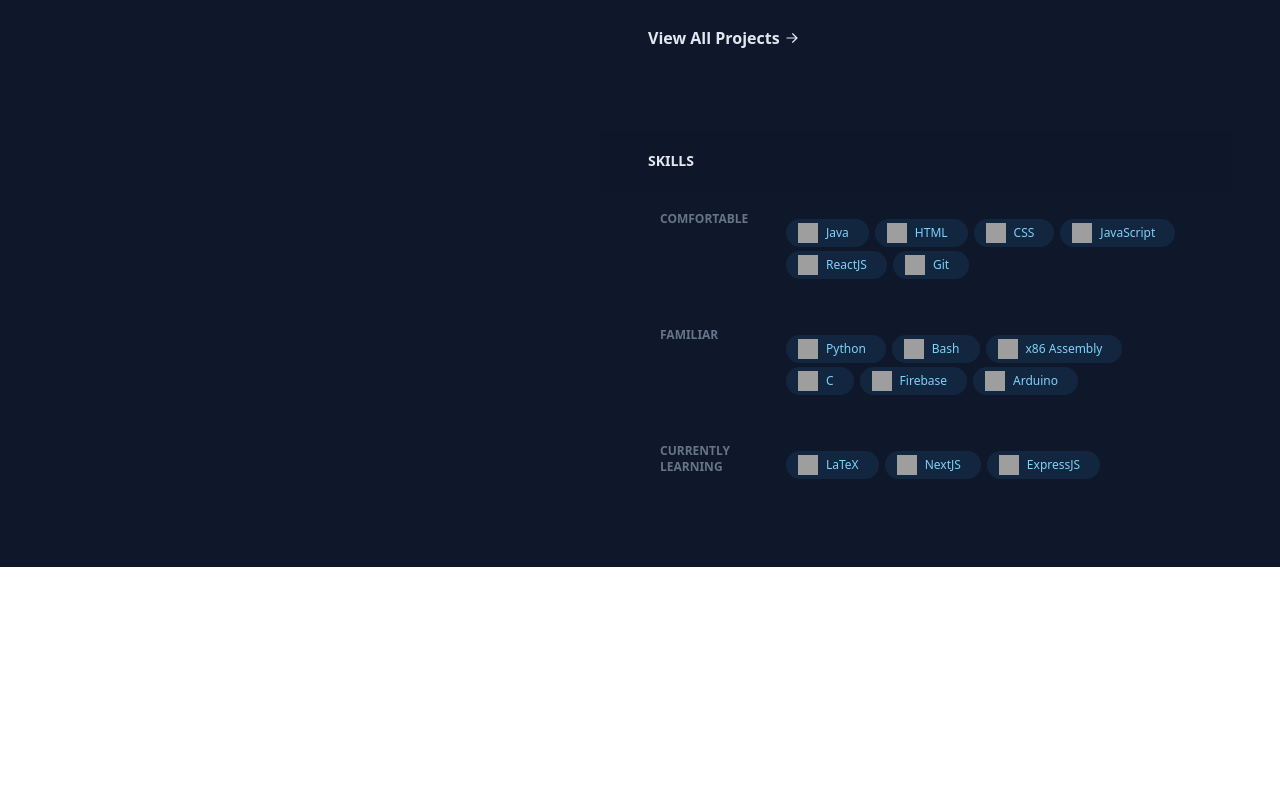
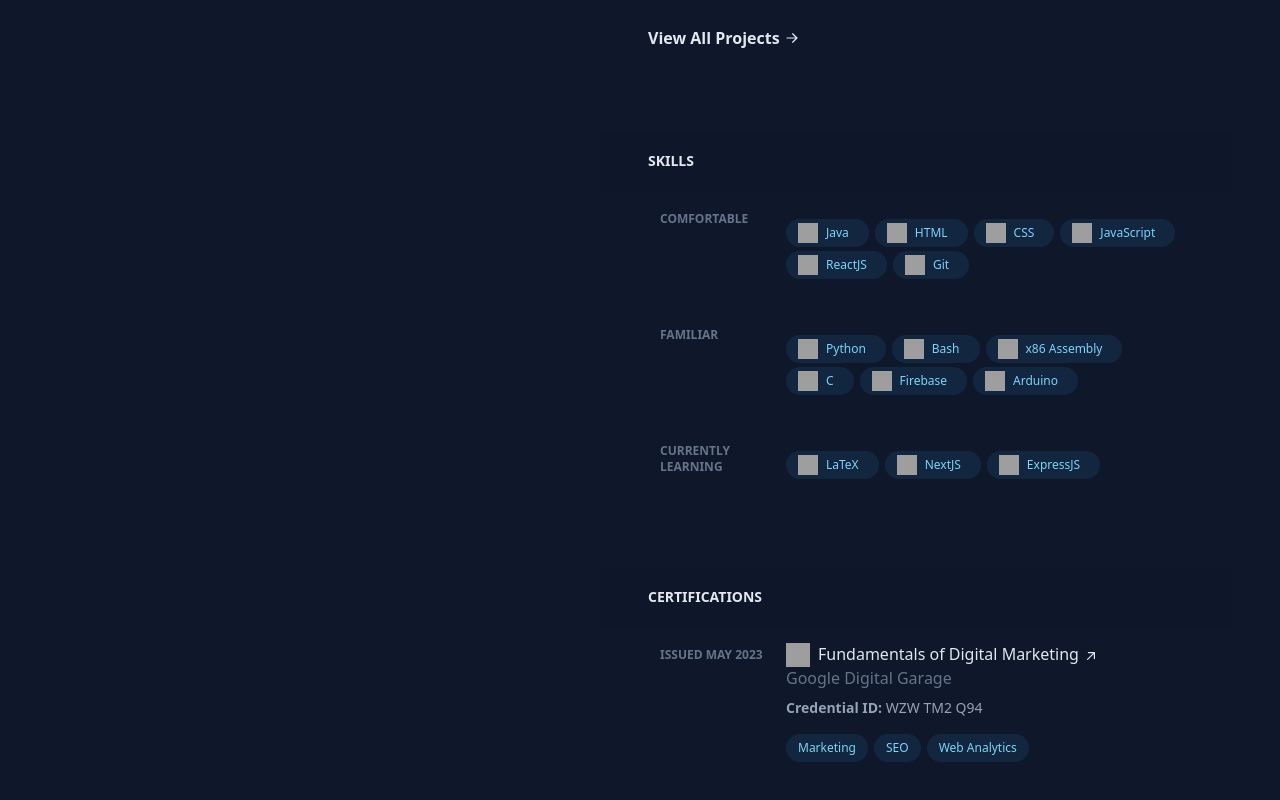
Before and after one commit to Alan0893/v2, a React (Create React App) app: page / in a window 1280 px wide. Shown: the part 2938-3738 px from the top of the page. Before the commit the page ends 3505 px from the top, so only its background shows below. Built offline with nearby package versions, Linux system fonts and the light colour scheme; grey boxes are pictures that could not be loaded.

Commit message:
added certifications

```diff
--- a/src/pages/Home.js
+++ b/src/pages/Home.js
@@ -5,6 +5,7 @@ import About from '../sections/About';
 import Experience from '../sections/Experience';
 import Projects from '../sections/Projects';
 import Skills from '../sections/Skills';
+import Certifications from '../sections/Certifications';
 
 const Home = () => {
   // Setting the styling of the components
@@ -69,6 +70,13 @@ const Home = () => {
           </div>
           <Skills />
         </section>
+
+        <section id='certifications' className={section}>
+          <div className={h2Wrapper}>
+            <h2 className={h2}>Certifications</h2>
+          </div>
+          <Certifications />
+        </section>
       </main>
     </>
   )
--- /dev/null
+++ b/src/sections/Certifications.js
@@ -0,0 +1,178 @@
+import React from 'react'
+
+const Certifications = () => {
+  // Setting the styling of the components
+  const experience = `
+    mb-10
+  `;
+  const container = `
+    group
+    relative
+    grid
+    pb-1
+    transition-all
+    sm:grid-cols-8
+    sm:gap-8
+    md:gap-4
+  `;
+  const divStyle = `
+    absolute
+    -inset-x-4
+    -inset-y-4
+    z-0 hidden
+    rounded-md
+    lg:-inset-x-6 lg:block
+    lg:group-hover:bg-slate-800/50
+  `;
+  const time = `
+    z-10
+    mb-2
+    mt-1
+    sm:ml-3
+    text-xs
+    font-semibold
+    uppercase
+    text-slate-500
+    sm:col-span-2
+  `;
+  const info = `
+    z-10
+    sm:col-span-6
+  `;
+  const h3 = `
+    font-medium
+    leading-snug
+    text-slate-200
+  `;
+  const h3Container = `
+    group/link
+    inline-flex
+    font-medium
+    text-slate-200
+    hover:text-blue-400
+    focus-visible:text-blue-400
+  `;
+  const h3Span = `
+    absolute
+    -inset-x-4
+    -inset-y-2.5
+    hidden
+    md:-inset-x-6
+    md:-inset-y-4
+    lg:block
+  `;
+  const linkSvg = `
+    ml-1
+    inline-block
+    h-4
+    w-4
+    shrink-0
+    translate-y-px
+    transition-transform
+    group-hover/link:-translate-y-1
+    group-hover/link:translate-x-1
+    group-focus-visible/link:-translate-y-1
+    group-focus-visible/link:translate-x-1
+    motion-reduce:transition-none
+  `;
+  const infoP = `
+    mt-2
+    text-sm
+    leading-normal
+  `;
+  const skills = `
+    mt-2
+    flex
+    flex-wrap
+  `;
+  const chip = `
+    flex
+    items-center
+    rounded-full
+    bg-sky-400/10
+    px-3 py-1
+    text-xs
+    font-medium
+    leading-5
+    text-sky-300
+  `;
+  const linkWrapper = `
+    group
+    inline-flex
+    items-center
+    font-medium
+    font-semibold
+    leading-tight
+    text-slate-200
+  `;
+  const linkText = `
+    border-b
+    border-transparent
+    group-hover:border-sky-400
+  `;
+  const arrowSvg = `
+    ml-1
+    inline-block
+    h-4
+    w-4
+    shrink-0
+    -translate-y-px
+    transition-transform
+    group-hover:translate-x-2
+    group-focus-visible:translate-x-2
+  `;
+
+  return (
+	  <div>
+      <ol>
+
+        <li className={experience}>
+          <div className={container}>
+            <div className={divStyle} />
+            <header className={time}>
+              Issued May 2023
+            </header>
+            <div className={info}>
+              <h3 className={h3}>
+                <div>
+                  <a className={h3Container} href='https://learndigital.withgoogle.com/digitalgarage/validate-certificate-code' target='_blank' rel='noreferrer'>
+                    <span className={h3Span} />
+                    <span>
+                      <img
+                        className="mr-2 h-6 w-6 inline"
+                        src="https://upload.wikimedia.org/wikipedia/commons/5/53/Google_%22G%22_Logo.svg"
+                        alt="Google"
+                      />
+                      Fundamentals of Digital Marketing
+                      <svg xmlns='http://www.w3.org/2000/svg' viewBox='0 0 20 20' fill='currentColor' className={linkSvg}>
+                        <path fill-rule="evenodd" d="M5.22 14.78a.75.75 0 001.06 0l7.22-7.22v5.69a.75.75 0 001.5 0v-7.5a.75.75 0 00-.75-.75h-7.5a.75.75 0 000 1.5h5.69l-7.22 7.22a.75.75 0 000 1.06z" clip-rule="evenodd"></path>
+                      </svg>
+                    </span>
+                  </a>
+                </div>
+                <div className='text-slate-500'>Google Digital Garage</div>
+              </h3>
+              <p className={infoP}>
+                <b>Credential ID:</b> WZW TM2 Q94
+              </p>
+              <ul className={skills}>
+                <li className='mr-1.5 mt-2'>
+                  <div className={chip}>Marketing</div>
+                </li>
+                <li className='mr-1.5 mt-2'>
+                  <div className={chip}>SEO</div>
+                </li>
+                <li className='mr-1.5 mt-2'>
+                  <div className={chip}>Web Analytics</div>
+                </li>
+              </ul>
+            </div>
+          </div>
+        </li>
+
+      </ol>
+    </div>
+  )
+}
+
+export default Certifications
```
